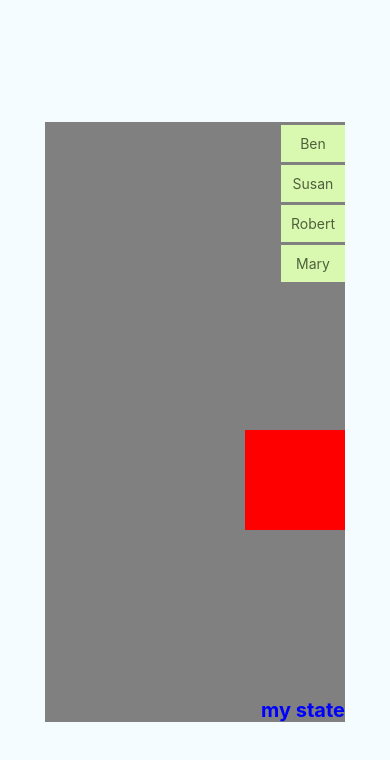
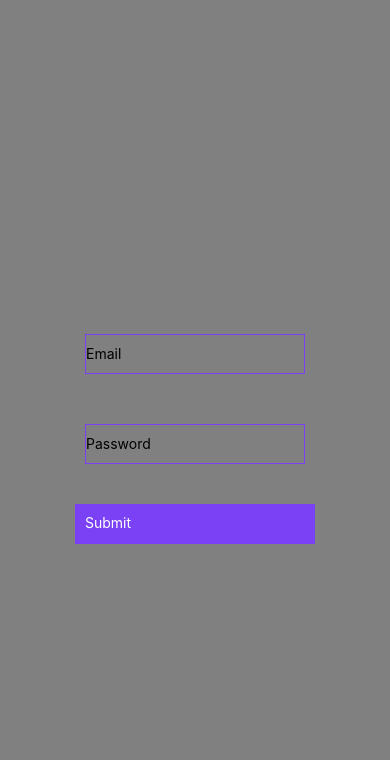
Before and after one commit to xiaotaozi1127/RNPractice, a React Native app: screen / in a window 390 px wide. Shown: the top 760 px of the page. Built offline with nearby package versions, Linux system fonts and the light colour scheme.

Commit message:
[taohui] add textinput for email and password

```diff
--- a/src/components/home/Home.js
+++ b/src/components/home/Home.js
@@ -1,7 +1,11 @@
 import React, {Component} from 'react';
-import {Text, View, StyleSheet} from 'react-native';
+import {Text, View, StyleSheet, Dimensions} from 'react-native';
 import PresentationalComponent from './PresentationalComponent.js';
 import List from './List.js';
+import Inputs from './Inputs.js';
+
+var width = Dimensions.get('window').width; //full width
+var height = Dimensions.get('window').height; //full height
 
 class Home extends Component {
 	state = {
@@ -11,10 +15,7 @@
 	render() {
 		return (
 			<View style= {styles.container}>
-				<List />
-				<View style = {styles.redbox}/>
-				<PresentationalComponent myState = {this.state.myState} updateState =
-               {this.updateState}/>
+				<Inputs />
 			</View>
 			);
 	}
@@ -22,12 +23,12 @@
 
 const styles = StyleSheet.create({
 	container: {
+		flex: 1,
+		width: width,
 		flexDirection: 'column',
-		justifyContent: 'space-between',
-		alignItems: 'flex-end',
+		justifyContent: 'center',
+		alignItems: 'center',
 		backgroundColor: 'grey',
-		height: 600,
-		width: 300
 	},
 	redbox: {
 		backgroundColor: 'red',
--- /dev/null
+++ b/src/components/home/Inputs.js
@@ -0,0 +1,75 @@
+import React, {Component} from 'react';
+import {View, Text, TextInput, StyleSheet, TouchableOpacity, Dimensions} from 'react-native';
+
+var width = Dimensions.get('window').width; //full width
+var height = Dimensions.get('window').height; //full height
+class Inputs extends Component {
+	state = {
+		email: '',
+		password: ''
+	}
+
+	handleEmail = (text) => {
+		this.setState({
+			email: text
+		})
+	}
+
+	handlePassword = (text) => {
+		this.setState({
+			password: text
+		})
+	}
+
+	login (email, password){
+		alert("email = " + email + "; password = " + password);
+	}
+
+	render() {
+		return (
+				<View style = {styles.container}>
+					<TextInput  style = {styles.input}
+						placeholder = "Email"
+						onChangeText = {this.handleEmail}
+					 />
+					 <TextInput  style = {styles.input}
+					 	placeholder = "Password"
+						onChangeText = {this.handlePassword}
+					 />
+					 <TouchableOpacity
+					 style = {styles.submitButton}
+					 onPress = {
+					 	() => this.login(this.state.email, this.state.password)
+					 }>
+					 <Text style= {styles.submitButtonText}>
+					 	Submit
+					 </Text>
+
+					 </TouchableOpacity>
+				</View>
+			)
+	}
+}
+
+const styles = StyleSheet.create({
+	container: {
+		paddingTop: 23
+	},
+	input: {
+		margin: 25,
+		height: 40,
+		borderColor: '#7a42f4',
+		borderWidth: 1,
+	},
+	submitButton: {
+		backgroundColor: '#7a42f4',
+		padding: 10,
+		margin: 15,
+		height: 40,
+	},
+	submitButtonText: {
+		color: 'white'
+	}
+})
+
+export default Inputs;
```
